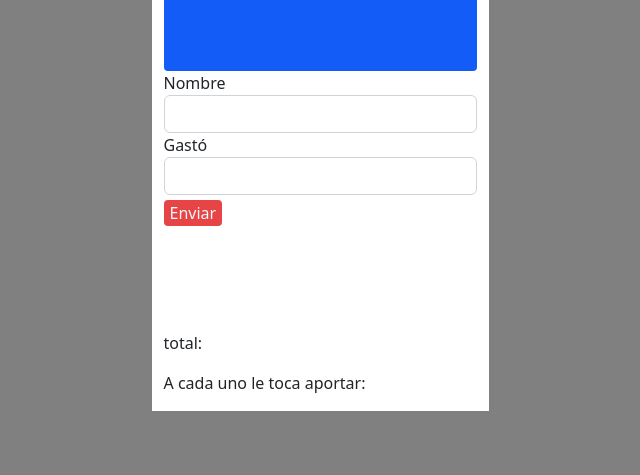
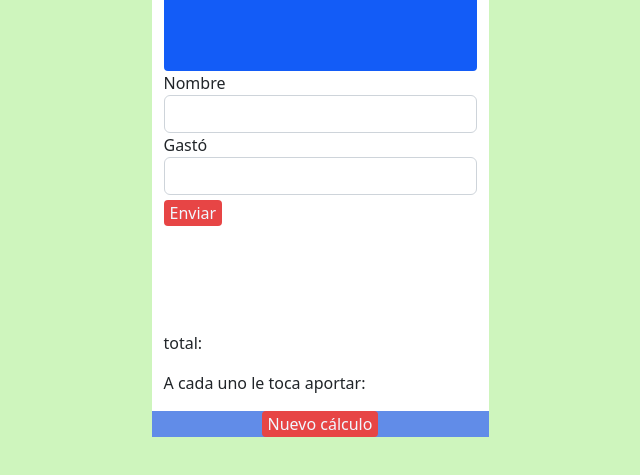
Before and after one commit to juanCruzTejeda1997/App-de-gastos, a plain HTML site: page app-de-gastos/index.html in a window 1280 px wide. Shown: the part 93-568 px from the top of the page, without its empty margins (320-960 px from the left). Drawn offline with nearby package versions, Linux system fonts and the light colour scheme.

Commit message:
boton refresh

```diff
--- a/app-de-gastos/app.js
+++ b/app-de-gastos/app.js
@@ -3,6 +3,7 @@ const mon = document.getElementById("monto");
 
 let nombres=[];
 let montos=[];
+let count=0;
 
 function cargar(nombre1, mont0){
     nombres.push(nombre1);
@@ -10,16 +11,15 @@ function cargar(nombre1, mont0){
 }
 
 
-let count=0;
 function crearParticipantes(nombresArr,montosArr){
     const participantes = document.getElementById("participantes");
     const persona = document.createElement("p");
     persona.innerText=nombres[count]+": $"+montos[count];
-
     participantes.append(persona)
     count++;
+}
 
-}
+
 
 function calcTotal(montosArr){
     let total=0;
@@ -39,7 +39,8 @@ function total(){
 function calcTotalPorPersona(){
     let total = calcTotal(montos);
     let totalPorPersona = total / nombres.length;
-    return totalPorPersona;
+    let totalFinal= totalPorPersona.toFixed(2);
+    return totalFinal;
 }
 function totalPorPersona(){
     const cadaUno = document.getElementById("cadaUno");
@@ -57,3 +58,7 @@ function enviar(){
 
 
 }
+
+function refrescar(){
+    location.reload(true);
+}
--- a/app-de-gastos/index.html
+++ b/app-de-gastos/index.html
@@ -53,6 +53,11 @@
     </div>
 
 
+        <div class="col refrescar">
+            <button onclick="refrescar()" > Nuevo cálculo</button>
+        </div>
+
+
     <script src="app.js"></script>
 </body>
 </html>
--- a/app-de-gastos/style.css
+++ b/app-de-gastos/style.css
@@ -28,7 +28,7 @@ body{
      width: 337px;
     height: 600px;
     margin:0 auto;
-    background-color: gray;
+    background-color: rgba(195, 243, 173, 0.803);
 }
 header{
     height: 159px;
@@ -52,3 +52,12 @@ button{
     color: aliceblue;
     border: none;
 }
+
+.refrescar{
+    background-color: rgb(97, 140, 232);
+    text-align: center;
+}
+.refrescar button{
+    margin-top: 0px;
+
+}
```
